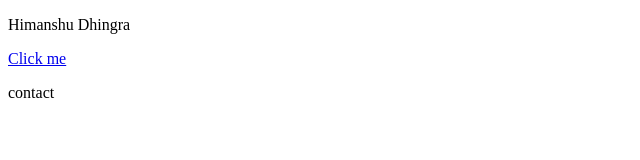
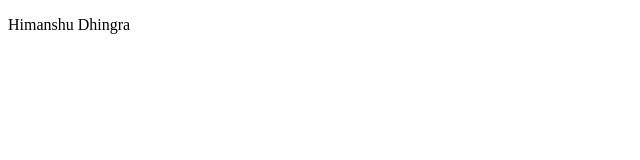
Before and after one commit to himanshudhingra2910/revertgit, a plain HTML site: page index.html in a window 1280 px wide. Shown: the whole page, without its empty margins (0-640 px from the left). Drawn offline with Linux system fonts and the light colour scheme.

Commit message:
Revert "revert"
This reverts commit 6beeb12855f2f76d67d7140022dc586494b29c0f.

```diff
--- a/index.html
+++ b/index.html
@@ -7,7 +7,5 @@
 </head>
 <body>
     <p>Himanshu Dhingra</p>
-    <a href="#">Click me</a>
-    <p>contact</p>
 </body>
 </html>
```
